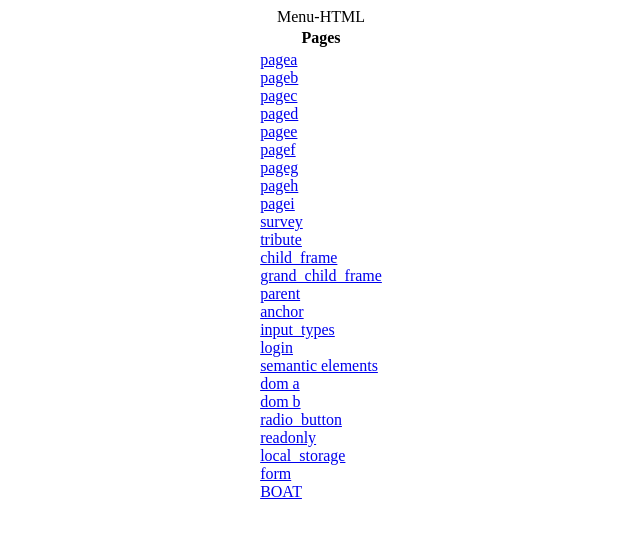
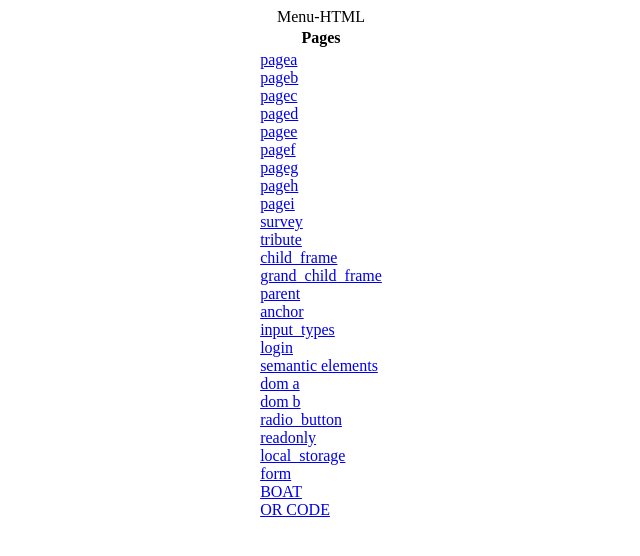
Before and after one commit to akilaak2701/angular_node, a plain HTML site: page index.html in a window 1280 px wide. Shown: the whole page, without its empty margins (319-959 px from the left). Drawn offline with Linux system fonts and the light colour scheme.

Commit message:
index modified

```diff
--- a/index.html
+++ b/index.html
@@ -96,6 +96,9 @@
                         <div>
                             <a href="./src/boat.html">BOAT</a>
                         </div>
+                        <div>
+                            <a href="./src/csslessons/qrcode.html">OR CODE</a>
+                        </div>
 
                         </td>
                     </tr>
```
